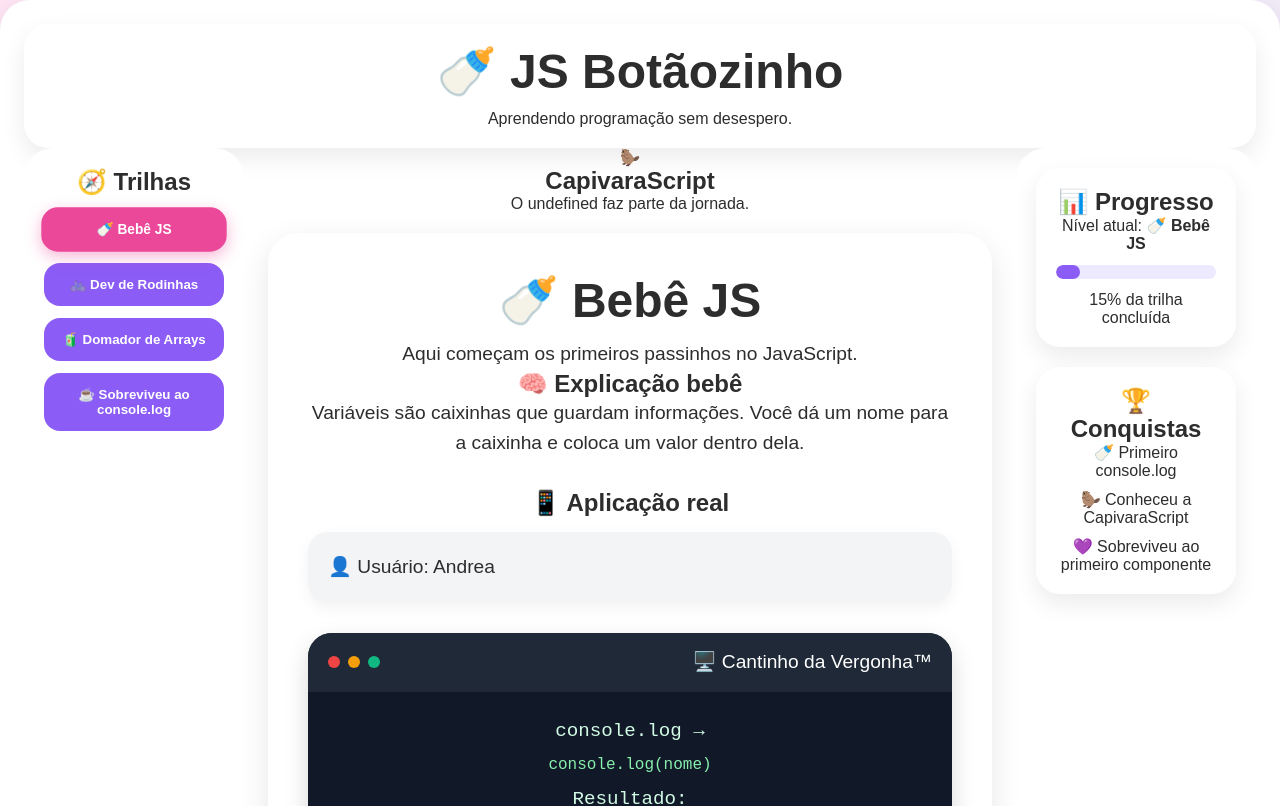
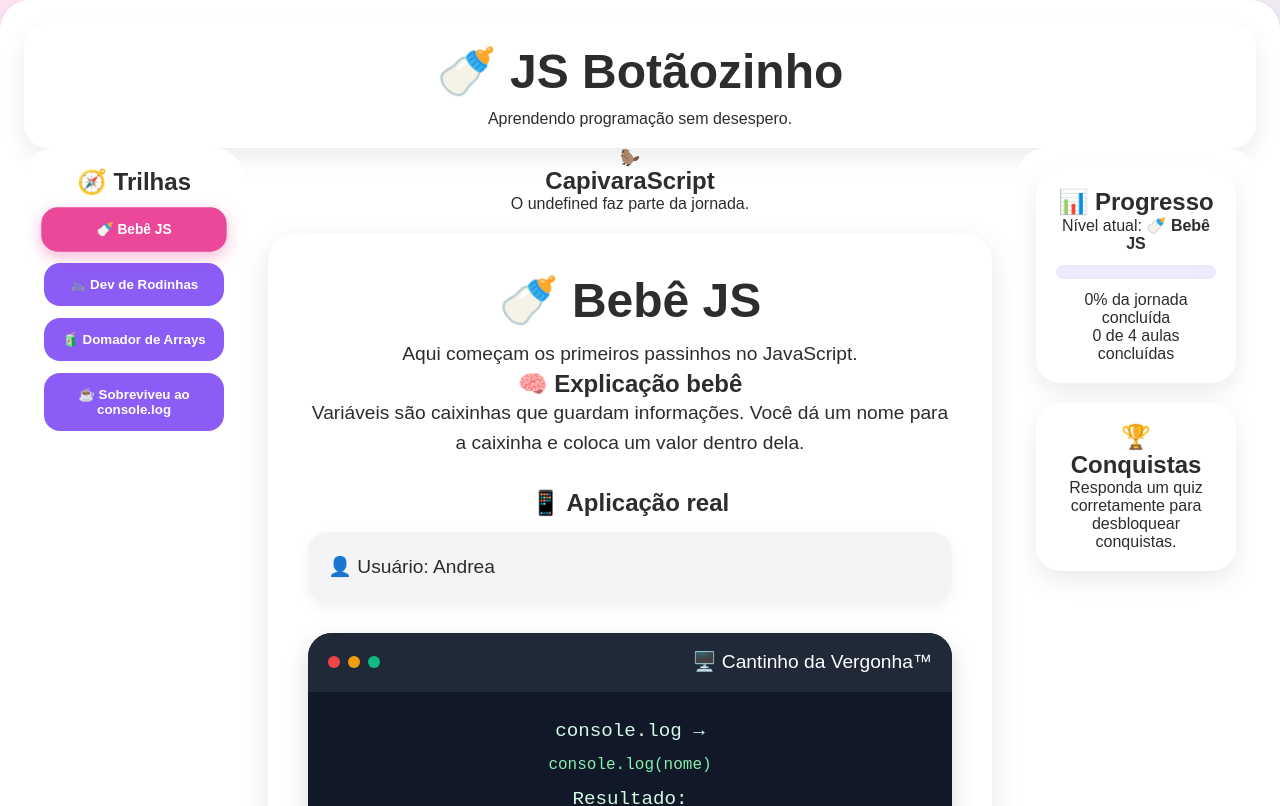
Before and after one commit to andrea7070mierzwa/botaozinho, a React (Vite) app: page / in a window 1280 px wide. Shown: the top 806 px of the page. Built offline with nearby package versions, Linux system fonts and the light colour scheme.

Commit message:
feat: adiciona progresso e conquistas dinâmicas

```diff
--- a/src/App.jsx
+++ b/src/App.jsx
@@ -13,6 +13,17 @@ import { aulas } from "./data/aulas";
 
 export default function App() {
   const [trilhaAtual, setTrilhaAtual] = useState("bebe-js");
+  const [aulasConcluidas, setAulasConcluidas] = useState([]);
+
+  function concluirAula(idAula) {
+    setAulasConcluidas((aulasAtuais) => {
+      if (aulasAtuais.includes(idAula)) {
+        return aulasAtuais;
+      }
+
+      return [...aulasAtuais, idAula];
+    });
+  }
 
   return (
     <main className="layout-geral">
@@ -26,15 +37,19 @@ export default function App() {
 
           <CardAula aula={aulas[trilhaAtual]} />
 
-          <Quiz aula={aulas[trilhaAtual]} />
+          <Quiz aula={aulas[trilhaAtual]} onConcluirAula={concluirAula} />
 
           <Exercicios />
         </section>
 
         <aside className="painel-lateral">
-          <Progresso />
+          <Progresso
+            trilhaAtual={trilhaAtual}
+            totalAulas={Object.keys(aulas).length}
+            aulasConcluidas={aulasConcluidas}
+          />
 
-          <Conquistas />
+          <Conquistas aulasConcluidas={aulasConcluidas} />
         </aside>
       </div>
     </main>
--- a/src/components/Conquistas/Conquistas.jsx
+++ b/src/components/Conquistas/Conquistas.jsx
@@ -1,13 +1,40 @@
-export default function Conquistas() {
+const conquistas = [
+  {
+    id: "bebe-js",
+    texto: "🍼 Primeiro console.log",
+  },
+  {
+    id: "dev-rodinhas",
+    texto: "🚲 Chamou uma função sem cair",
+  },
+  {
+    id: "domador-arrays",
+    texto: "🧃 Domou o primeiro array",
+  },
+  {
+    id: "console-log",
+    texto: "☕ Sobreviveu ao console.log",
+  },
+];
+
+export default function Conquistas({ aulasConcluidas }) {
+  const conquistasLiberadas = conquistas.filter((conquista) =>
+    aulasConcluidas.includes(conquista.id)
+  );
+
   return (
     <section className="card conquistas-card">
       <h2>🏆 Conquistas</h2>
 
-      <ul>
-        <li>🍼 Primeiro console.log</li>
-        <li>🦫 Conheceu a CapivaraScript</li>
-        <li>💜 Sobreviveu ao primeiro componente</li>
-      </ul>
+      {conquistasLiberadas.length === 0 ? (
+        <p>Responda um quiz corretamente para desbloquear conquistas.</p>
+      ) : (
+        <ul>
+          {conquistasLiberadas.map((conquista) => (
+            <li key={conquista.id}>{conquista.texto}</li>
+          ))}
+        </ul>
+      )}
     </section>
   );
 }
--- a/src/components/Progresso/Progresso.jsx
+++ b/src/components/Progresso/Progresso.jsx
@@ -1,19 +1,34 @@
-export default function Progresso() {
+import { aulas } from "../../data/aulas";
+
+export default function Progresso({
+  trilhaAtual,
+  totalAulas,
+  aulasConcluidas,
+}) {
+  const quantidadeConcluida = aulasConcluidas.length;
+  const porcentagem = Math.round((quantidadeConcluida / totalAulas) * 100);
+  const aulaAtual = aulas[trilhaAtual];
+
   return (
     <section className="card progresso-card">
       <h2>📊 Progresso</h2>
 
       <p>
         Nível atual:
-        <strong> 🍼 Bebê JS</strong>
+        <strong> {aulaAtual.titulo}</strong>
       </p>
 
       <div className="barra-progresso">
-        <div className="barra-preenchida"></div>
+        <div
+          className="barra-preenchida"
+          style={{ width: `${porcentagem}%` }}
+        ></div>
       </div>
 
+      <p>{porcentagem}% da jornada concluída</p>
+
       <p>
-        15% da trilha concluída
+        {quantidadeConcluida} de {totalAulas} aulas concluídas
       </p>
     </section>
   );
--- a/src/components/Quiz/Quiz.jsx
+++ b/src/components/Quiz/Quiz.jsx
@@ -1,6 +1,6 @@
 import { useEffect, useState } from "react";
 
-export default function Quiz({ aula }) {
+export default function Quiz({ aula, onConcluirAula }) {
   const [respostaEscolhida, setRespostaEscolhida] = useState(null);
 
   useEffect(() => {
@@ -12,6 +12,13 @@ export default function Quiz({ aula }) {
   }
 
   const acertou = respostaEscolhida === aula.quiz.correta;
+  function responder(index) {
+    setRespostaEscolhida(index);
+
+    if (index === aula.quiz.correta) {
+      onConcluirAula(aula.id);
+    }
+  }
 
   return (
     <section className="card quiz-card">
@@ -23,7 +30,7 @@ export default function Quiz({ aula }) {
         {aula.quiz.alternativas.map((alternativa, index) => (
           <button
             key={alternativa}
-            onClick={() => setRespostaEscolhida(index)}
+            onClick={() => responder(index)}
             className={respostaEscolhida === index ? "ativo" : ""}
           >
             {alternativa}
```
